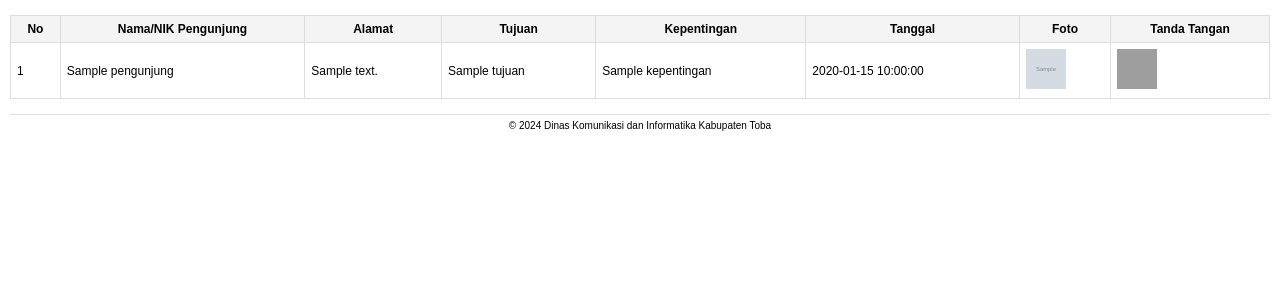
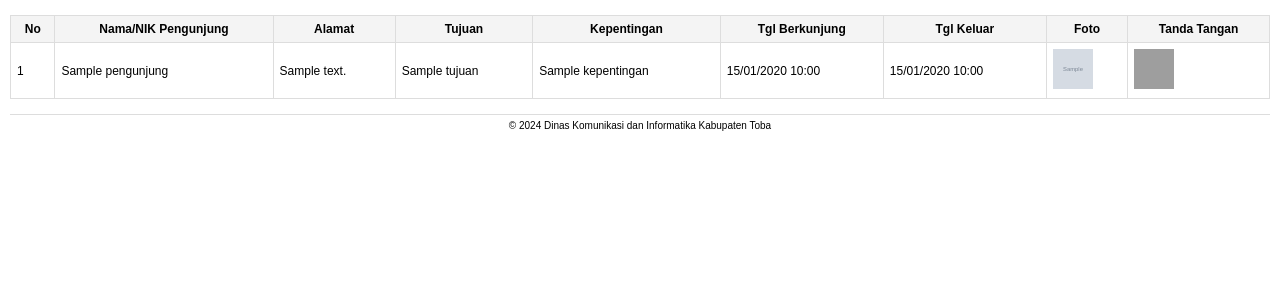
Before and after one commit to putributarbutar53/bukutamu, a CodeIgniter 4 app: template app/Views/admin/pengunjung_pdf.php in a window 1280 px wide. Shown: the part 80-380 px from the top of the page. Run offline with PHP 8.4 and a stand-in for CodeIgniter, Linux system fonts and the light colour scheme; the template is opened without the code that fills it: most values are stand-ins (such as "Sample title", 1, 10 or a date in 2020); grey boxes marked "Sample" are stand-in pictures; some libraries are stand-ins or nearby versions; grey boxes are pictures that could not be loaded.

Commit message:
update tampilan halaman pengunjung di admin

```diff
--- a/app/Models/PengunjungModel.php
+++ b/app/Models/PengunjungModel.php
@@ -14,6 +14,7 @@ class PengunjungModel extends Model
         'tujuan',
         'kepentingan',
         'created_at',
+        'tanggal_keluar',
         'foto',
         'tanda_tangan'
     ]; // Kolom-kolom yang diizinkan untuk diisi/dimodifikasi
--- a/app/Views/admin/pengunjung_pdf.php
+++ b/app/Views/admin/pengunjung_pdf.php
@@ -87,7 +87,8 @@
                 <th>Alamat</th>
                 <th>Tujuan</th>
                 <th>Kepentingan</th>
-                <th>Tanggal</th>
+                <th>Tgl Berkunjung</th>
+                <th>Tgl Keluar</th>
                 <th class="sort">Foto</th>
                 <th class="sort">Tanda Tangan</th>
             </tr>
@@ -102,7 +103,9 @@
                         <td><?= $row['alamat']; ?></td>
                         <td><?= $row['tujuan']; ?></td>
                         <td><?= $row['kepentingan']; ?></td>
-                        <td><?= $row['created_at']; ?></td>
+                        <td><?= date('d/m/Y H:i', strtotime($row['created_at'])); ?></td>
+                        <td><?= $row['tanggal_keluar'] ? date('d/m/Y H:i', strtotime($row['tanggal_keluar'])) : '-'; ?></td>
+
 
                         <!-- Foto -->
                         <td>
```
Also changed, not shown: app/Controllers/Admin0503/Pengunjung.php (+14 -0 lines), app/Views/admin/pengunjung.php (+11 -6 lines), public/uploads/foto/1732864167_830d140dca474c4a447a.png (deleted), public/uploads/foto/1732864174_8514875b2456488e1a6e.png (deleted), public/uploads/foto/1732865021_598c567b82f85cbbba33.png (deleted), public/uploads/foto/1732865027_b5d7b82535f6dae2878e.png (deleted), public/uploads/tanda_tangan/1732864167_9a34027e68d9874329c0.png (deleted), public/uploads/tanda_tangan/1732864174_7bc2b2da7aa25982194d.png (deleted), public/uploads/tanda_tangan/1732865021_4e36fb1ead561f261f9f.png (deleted), public/uploads/tanda_tangan/1732865027_aa09b5098d1e2afee595.png (deleted), 1 other file.
